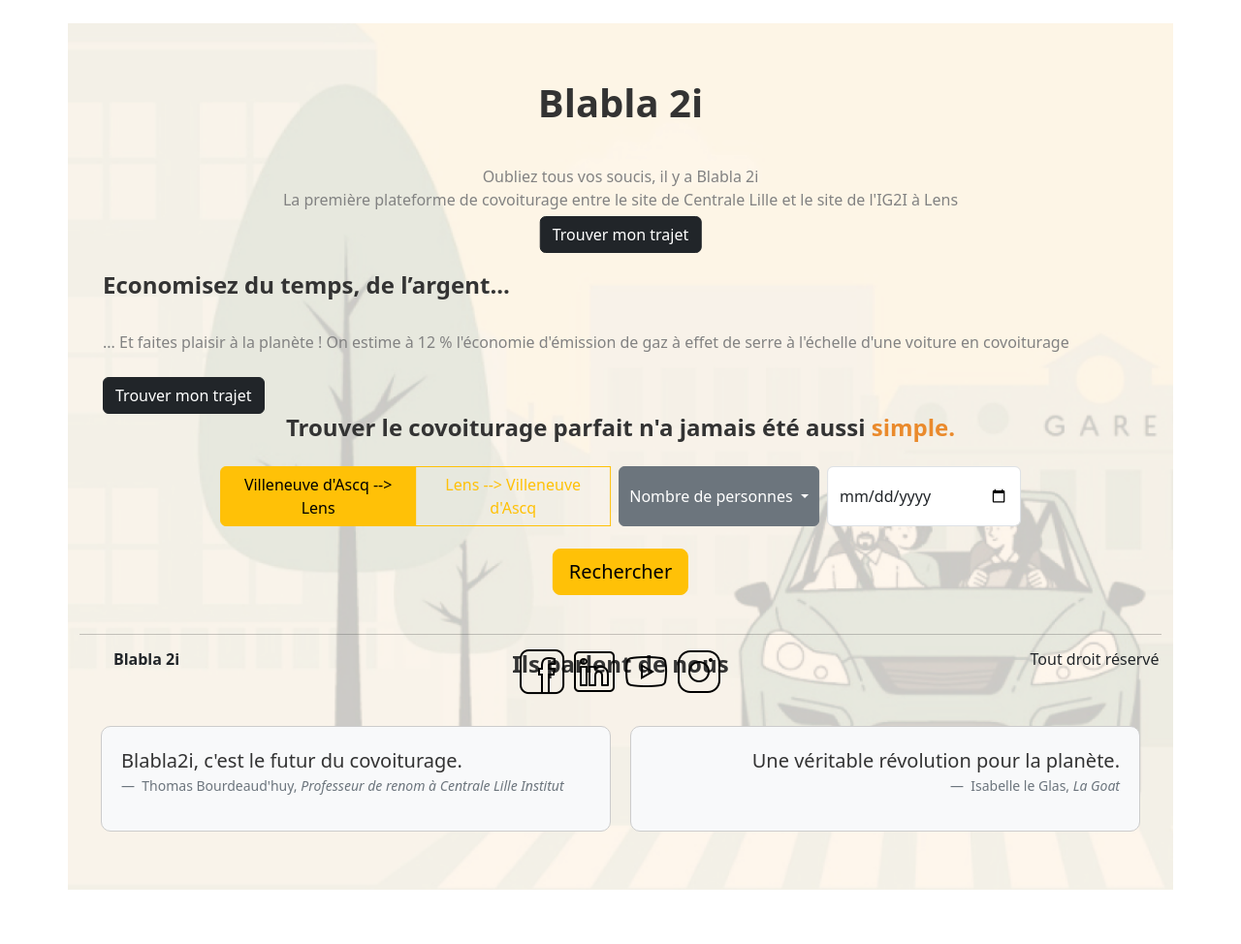
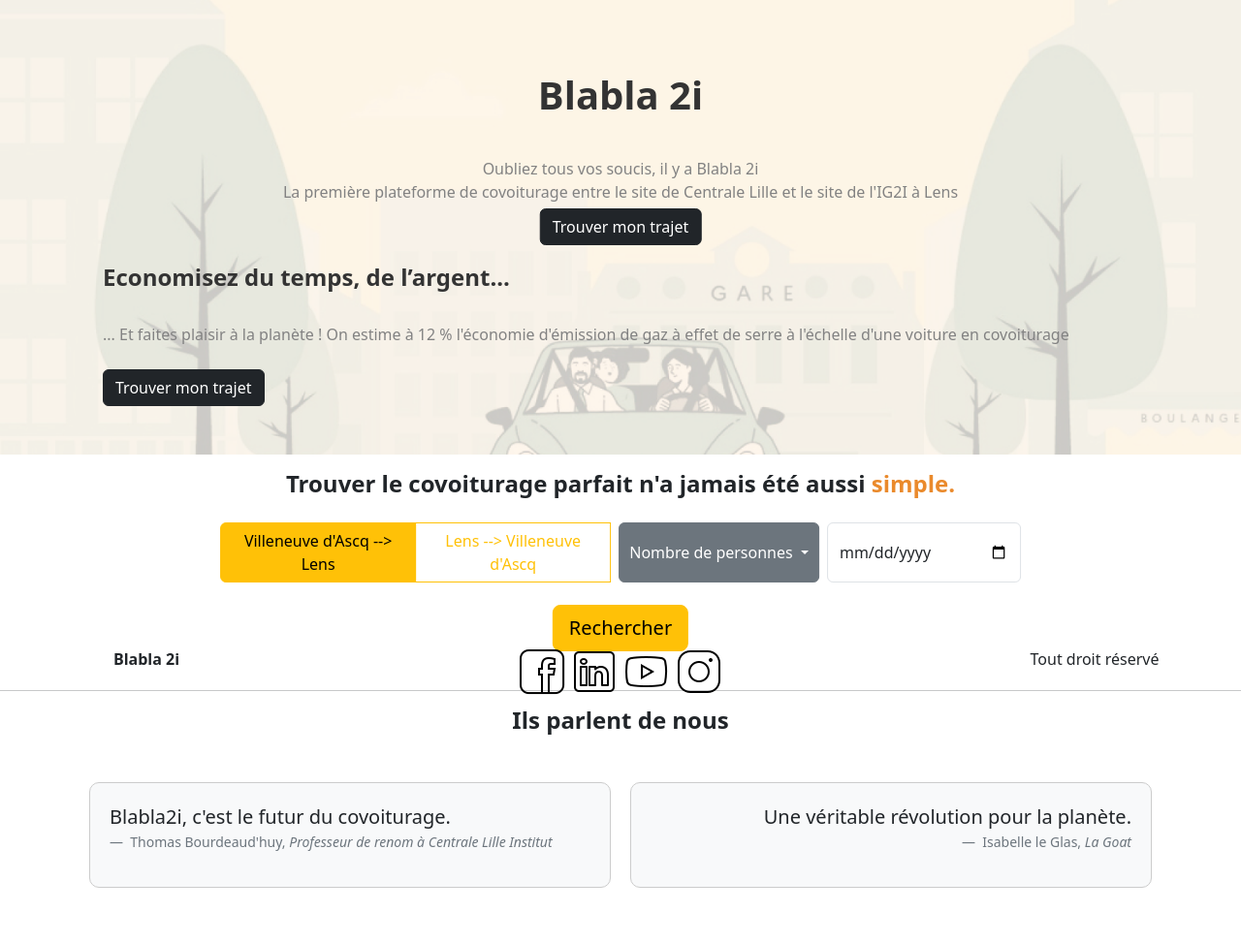
Before and after one commit to AndreTells/Projet-WEB2024, a PHP site: page / in a window 1280 px wide. Shown: the part 82-1056 px from the top of the page at 97% size. Before the commit the page ends 1000 px from the top, so only its background shows below. Run offline with PHP 8.4, Linux system fonts and the light colour scheme.

Commit message:
Changement pour afficher l'image de fond de l'accueil

```diff
--- a/Code/website/css/style.css
+++ b/Code/website/css/style.css
@@ -99,7 +99,7 @@
 }
 
 .background-section {
-    background-image: url("./assets/background_covoiturage.png");
+    background-image: url("../assets/background_covoiturage.png");
     background-size: cover;
     background-repeat: no-repeat;
     background-attachment: fixed;
--- a/Code/website/templates/accueil.php
+++ b/Code/website/templates/accueil.php
@@ -1,4 +1,6 @@
-<div class="container mt-4 background-section">
+<div class="mb-5">
+    <div class="background-section mb-3">
+        <div class="mt-4 container">
             <div class="h1 text-center mt-2" style="font-weight: bold;">Blabla 2i</div> <br>
             <div class="subtitle text-center mt-2"> Oubliez tous vos soucis, il y a Blabla 2i <br> La première plateforme de covoiturage entre le site de Centrale Lille et le site de l'IG2I à Lens</div>
             <button type="button" class="mt-4 btn btn btn-dark position-relative top-100 start-50 translate-middle">Trouver mon trajet</button>
@@ -6,7 +8,8 @@
             <div class="ms-4 h4" style="font-weight: bold;">Economisez du temps, de l’argent...</div> <br>
             <div class="ms-4 subtitle"> ... Et faites plaisir à la planète ! On estime à 12 % l'économie d'émission de gaz à effet de serre à l'échelle d'une voiture en covoiturage</div>
             <button type="button" class="ms-4 mt-4 btn btn btn-dark">Trouver mon trajet</button>
-
+        </div>
+    </div>
     <div class="h4 text-center" style="font-weight: bold;">Trouver le covoiturage parfait n'a jamais été aussi <span class="orange-bold-text" style="color: #EA8A2C; font-weight: bold;">simple.</span> </div> <br>
 
     <div class="mt-4 btn-group position-relative top-100 start-50 translate-middle" role="group" aria-label="radio sens button group">
@@ -37,6 +40,7 @@
     <hr>
     <div class="h4 text-center" style="font-weight: bold;"> Ils parlent de nous </div> <br>
 
+
     <div class="container mt-2">
         <div class="quotes-container">
             <figure class="quote-box">
```
Lines whose indentation alone changed are shown as unchanged.
